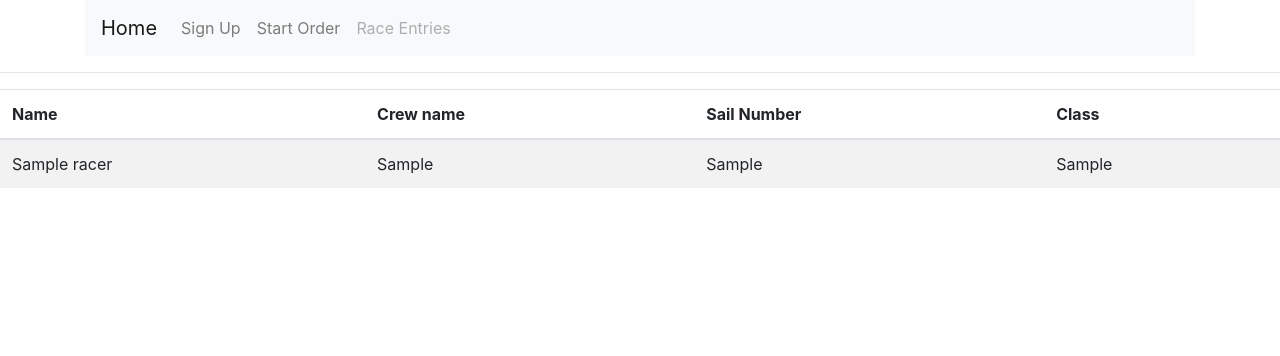
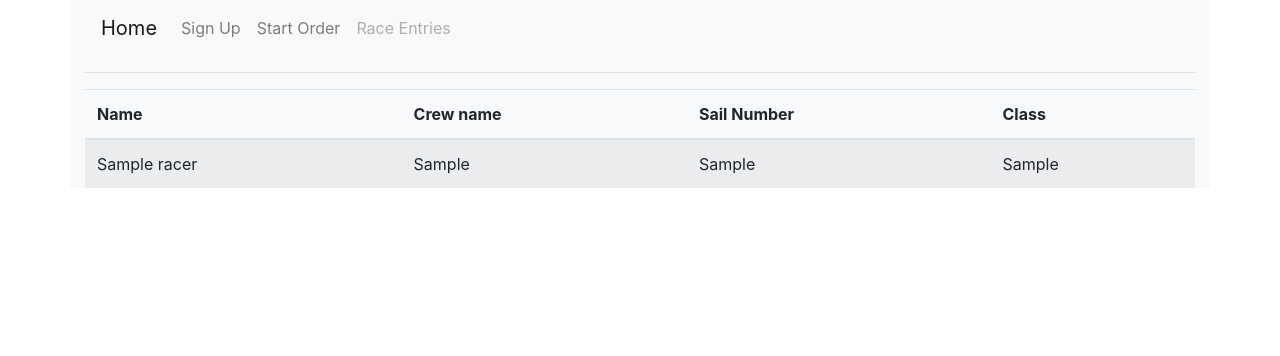
Before and after one commit to T3610/Sailing-Manager, a Flask app: page /entries in a window 1280 px wide. Shown: the top 356 px of the page. Run offline with Flask 2, Linux system fonts and the light colour scheme; tables that the repository leaves empty or names only in its code hold one stand-in row (values such as "Sample post"); some libraries are stand-ins or nearby versions.

Commit message:
changes to html formatting

```diff
--- a/templates/enterresults.html
+++ b/templates/enterresults.html
@@ -12,8 +12,8 @@
         <meta name="viewport" content="width=device-width, initial-scale=1, shrink-to-fit=no">
     </head>
 <body>
-
-    <table class="table table-striped">
+    <div class="container">
+    <table class="table table-striped ">
         {{entries}}
         <thead>
           <tr>
@@ -44,6 +44,6 @@
             {% endfor %}
           </tbody>
       </table>
-
+    </div>
 </body>
 </html>
--- a/templates/entryForm.html
+++ b/templates/entryForm.html
@@ -1,5 +1,6 @@
 <!DOCTYPE html>
 <html>
+
 <head>
     <!-- Latest compiled and minified CSS -->
     <link rel="stylesheet" href="static/NavBar.css">
@@ -41,7 +42,7 @@
                 </ul>
             </div>
         </nav>
-    </div>
+
 
         <form action="http://ec2-35-178-146-200.eu-west-2.compute.amazonaws.com/entries" method="post">
             <div class="form-group container">
@@ -72,7 +73,7 @@
             </div>
         </form>
 
-
+    </div>
 </body>
 
 </html>
--- a/templates/entryList.html
+++ b/templates/entryList.html
@@ -1,5 +1,6 @@
 <!DOCTYPE html>
 <html>
+
 <head>
     <!-- jQuery library -->
     <script src="https://code.jquery.com/jquery-3.5.1.min.js"></script>
@@ -18,8 +19,9 @@
         crossorigin="anonymous"></script>
     <meta name="viewport" content="width=device-width, initial-scale=1, shrink-to-fit=no">
 </head>
+
 <body>
-    <div class="container">
+    <div class="container bg-light">
         <nav class="navbar navbar-expand-lg navbar-light bg-light">
             <a class="navbar-brand" href="/">Home</a>
             <div class="collapse navbar-collapse" id="navbarSupportedContent">
@@ -36,7 +38,7 @@
                 </ul>
             </div>
         </nav>
-    </div>
+
         <hr>
         <table class="table table-striped">
             <thead>
@@ -60,6 +62,7 @@
                 {% endfor %}
             </tbody>
         </table>
+    </div>
+</body>
 
-</body>
 </html>
--- a/templates/pyadd.html
+++ b/templates/pyadd.html
@@ -16,13 +16,14 @@
 </head>
 
 <body>
-
+    <div class="container">
         <form action="http://ec2-35-178-146-200.eu-west-2.compute.amazonaws.com/addpy" method="post">
             <div class="form-group container">
                 <h1>Add Boat to PY List</h1>
                 <hr>
                 <label for="Bname"><b>Boat Name</b></label>
-            <input class="form-control " onkeypress="return AvoidSpace(event)" type="text" placeholder="Enter Boat Class" name="Bname" id="Bname" required>
+                <input class="form-control " onkeypress="return AvoidSpace(event)" type="text"
+                    placeholder="Enter Boat Class" name="Bname" id="Bname" required>
 
                 <label for="PY"><b>PY</b></label>
                 <input class="form-control" type="number" placeholder="Enter PY number" name="PY" id="PY" required>
@@ -30,6 +31,7 @@
                 <button type="submit" class="btn btn-primary">Submit</button>
             </div>
         </form>
+    </div>
 </body>
 
 </html>
```
Also changed, not shown: templates/entryEdit.html (+8 -4 lines), templates/pyEdit.html (+6 -3 lines). Lines whose indentation alone changed are shown as unchanged.
